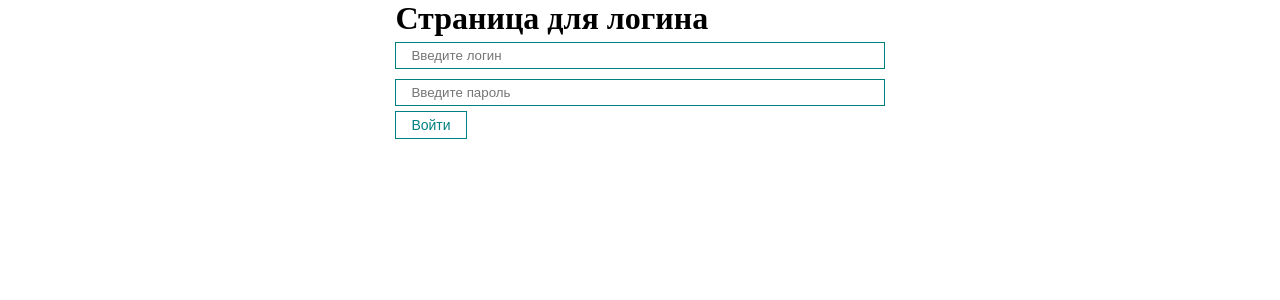
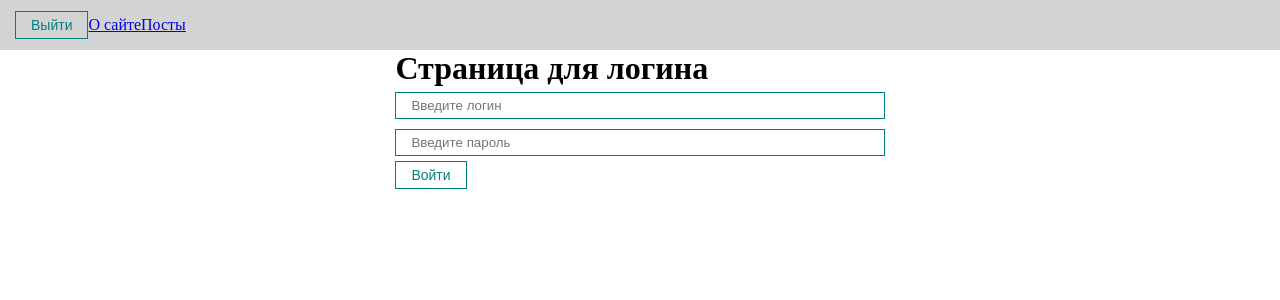
Before and after one commit to raiyin/react_fund_course, a React (Create React App) app: page /login in a window 1280 px wide. Shown: the top 300 px of the page. Built offline with nearby package versions, Linux system fonts and the light colour scheme.

Commit message:
UseContext.

```diff
--- a/src/App.js
+++ b/src/App.js
@@ -1,15 +1,34 @@
-import React from 'react';
+import React, { useState } from 'react';
 import { BrowserRouter } from 'react-router-dom';
+import { AuthContext } from './context';
 import Navbar from './components/UI/Navbar/Navbar';
+import AppRouter from './components/AppRouter';
 import './styles/App.css';
-import AppRouter from './components/AppRouter';
+import { useEffect } from 'react';
 
 function App() {
+    const [isAuth, setIsAuth] = useState(false);
+    const [isLoading, setIsLoading] = useState(true);
+
+    useEffect(() => {
+        if (localStorage.getItem('auth')) {
+            setIsAuth(true);
+        }
+        setIsLoading(false);
+    }, []);
+
+
     return (
-        <BrowserRouter>
-            <Navbar />
-            <AppRouter />
-        </BrowserRouter>
+        < AuthContext.Provider value={{
+            isAuth,
+            setIsAuth,
+            isLoading
+        }}>
+            <BrowserRouter>
+                <Navbar />
+                <AppRouter />
+            </BrowserRouter>
+        </AuthContext.Provider >
     );
 }
 
--- a/src/components/AppRouter.jsx
+++ b/src/components/AppRouter.jsx
@@ -1,9 +1,17 @@
 import React from "react";
+import { useContext } from 'react';
 import { Route, Routes, Navigate } from 'react-router-dom';
+import { AuthContext } from "../context";
 import { privateRoutes, publicRoutes } from "../router";
+import Loader from "./UI/Loader/Loader";
 
 const AppRouter = () => {
-    const isAuth = false;
+    const { isAuth, isLoading } = useContext(AuthContext);
+
+    if (isLoading) {
+        return <Loader />;
+    }
+
     return (
         isAuth
             ?
--- a/src/components/UI/Navbar/Navbar.jsx
+++ b/src/components/UI/Navbar/Navbar.jsx
@@ -1,14 +1,27 @@
 import React from "react";
 import { Link } from 'react-router-dom';
 import cl from './Navbar.module.css';
+import MyButton from "../button/MyButton";
+import { useContext } from "react";
+import { AuthContext } from "../../../context";
 
 const Navbar = () => {
-    <div className={cl.navbar}>
-        <div className={cl.navbar__links}>
-            <Link to='/about'>О сайте</Link>
-            <Link to='/posts'>Посты</Link>
+
+    const { isAuth, setIsAuth } = useContext(AuthContext);
+    const logout = () => {
+        setIsAuth(false);
+        localStorage.removeItem('auth');
+    };
+
+    return (
+        <div className={cl.navbar}>
+            <MyButton onClick={logout}>Выйти</MyButton>
+            <div className={cl.navbar__links}>
+                <Link to='/about'>О сайте</Link>
+                <Link to='/posts'>Посты</Link>
+            </div>
         </div>
-    </div>;
+    );
 };
 
 export default Navbar;
--- /dev/null
+++ b/src/context/index.js
@@ -0,0 +1,3 @@
+import { createContext } from "react";
+
+export const AuthContext = createContext(null);
--- a/src/pages/Login.jsx
+++ b/src/pages/Login.jsx
@@ -1,14 +1,26 @@
 import React from 'react';
+import { useContext } from 'react';
 import MyButton from '../components/UI/button/MyButton';
 import MyInput from '../components/UI/input/MyInput';
+import { AuthContext } from '../context';
 
 const Login = () => {
+    const { isAuth, setIsAuth } = useContext(AuthContext);
+
+    const login = event => {
+        event.preventDefault();
+        setIsAuth(true);
+        localStorage.setItem('auth', 'true');
+    };
+
     return (
         <div>
             <h1>Страница для логина</h1>
-            <MyInput type='text' placeholder='Введите логин' />
-            <MyInput type='text' placeholder='Введите пароль' />
-            <MyButton>Войти</MyButton>
+            <form onSubmit={login}>
+                <MyInput type='text' placeholder='Введите логин' />
+                <MyInput type='text' placeholder='Введите пароль' />
+                <MyButton>Войти</MyButton>
+            </form>
         </div>
     );
 };
```
